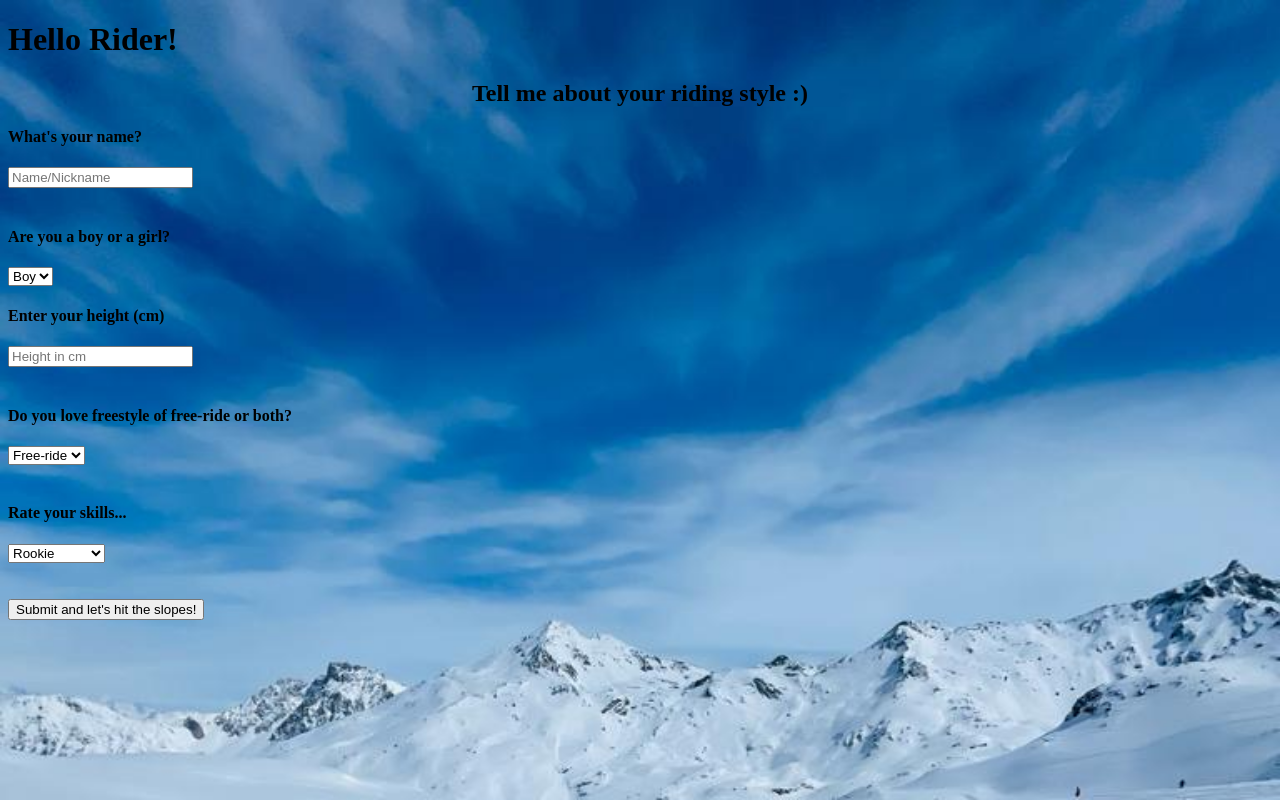
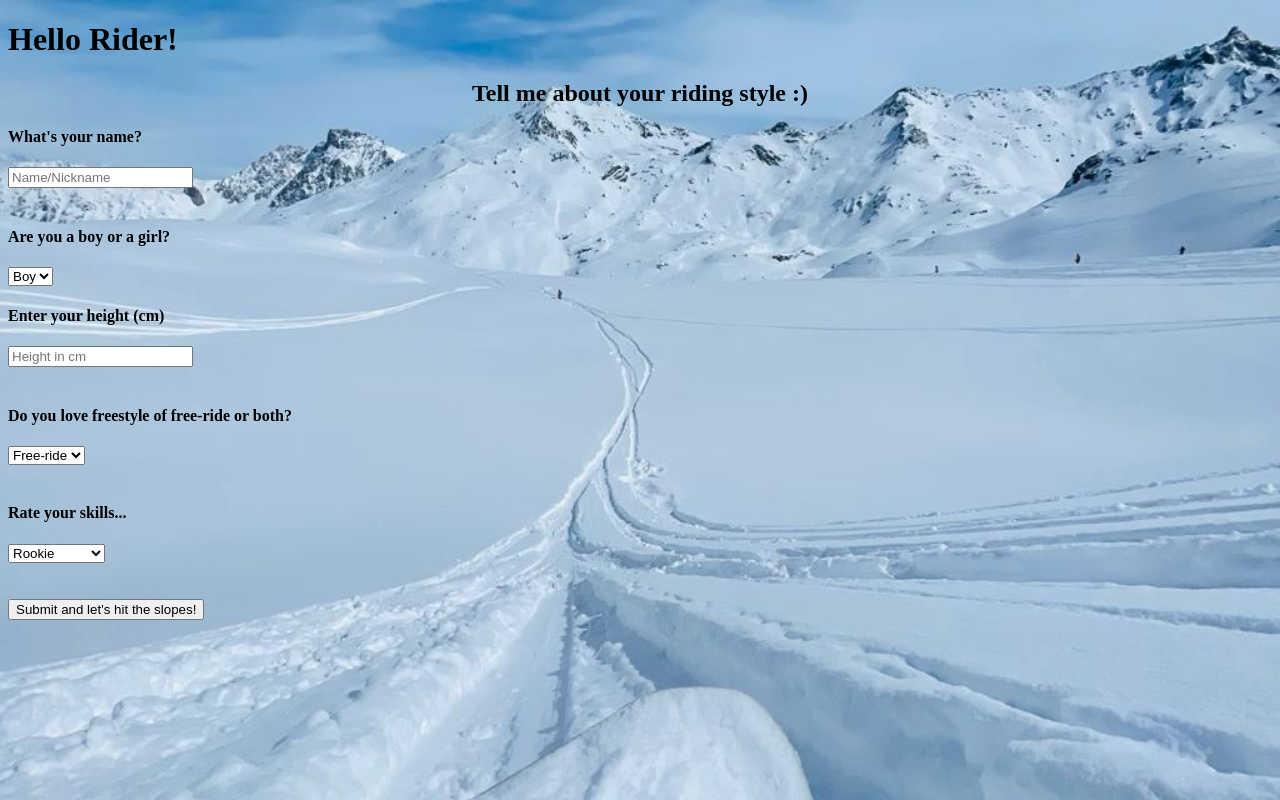
Before and after one commit to AndraPopa/Django-Snowboard-API, a Django app: page /hello-rider/ in a window 1280 px wide. Run offline with Django 4.2, Linux system fonts and the light colour scheme.

Commit message:
added other backgrounds

```diff
--- a/snowboardsapi/snowboards/templates/snow_form.html
+++ b/snowboardsapi/snowboards/templates/snow_form.html
@@ -5,14 +5,14 @@
     <title>Riding Style</title>
     <style>
         body {
-    background-image: url('static/snowboard_views.jpeg');
+    background-image: url('static/powder_lines.jpeg');
     background-size: cover;
     }
     </style>
 </head>
           {% load static %}
 
-  <body id="bg" style="background-image: url('{% static "snowboard_views.jpeg" %}')">
+  <body id="bg" style="background-image: url('{% static "powder_lines.jpeg" %}')">
 
     {% if name %}
     <h1>Hello {{ name }}</h1>
--- a/snowboardsapi/snowboards/templates/snowboard_list.html
+++ b/snowboardsapi/snowboards/templates/snowboard_list.html
@@ -5,7 +5,7 @@
     <title>Your next ride!</title>
     <style>
         body {
-            background-image: url('static/snowboard_gang.jpg');
+            background-image: url('static/snow_rippers.jpg');
             background-size: cover;
         }
     </style>
@@ -13,7 +13,7 @@
 </head>
           {% load static %}
 
-<body id="bg" style="background-image: url('{% static "snowboard_gang.jpg" %}')">
+<body id="bg" style="background-image: url('{% static "snow_rippers.jpg" %}')">
 
 <h1>{{gender}}s who ride :)</h1>
 {% if rider_name %}
```
Also changed, not shown: snowboardsapi/snowboards/static/powder_lines.jpeg (added), snowboardsapi/snowboards/static/snow_rippers.jpg (added), snowboardsapi/snowboards/static/snowboard_gang.jpg (deleted), snowboardsapi/snowboards/static/snowboard_views.jpeg (deleted).
